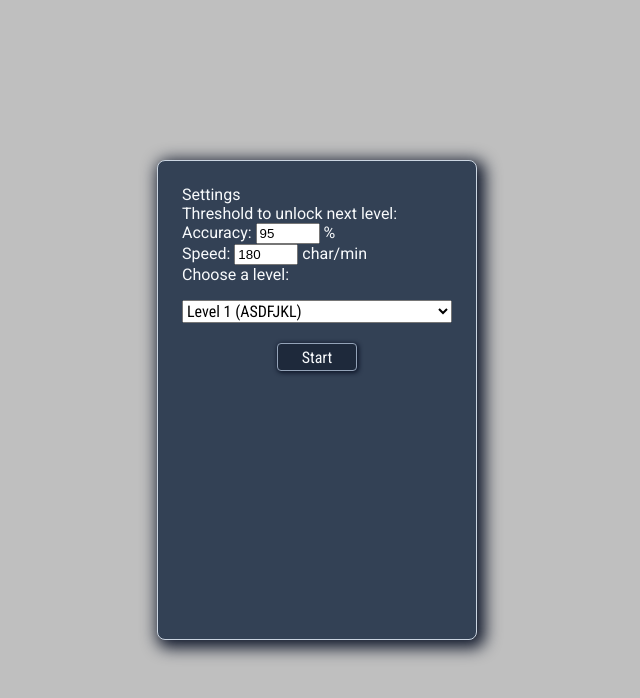
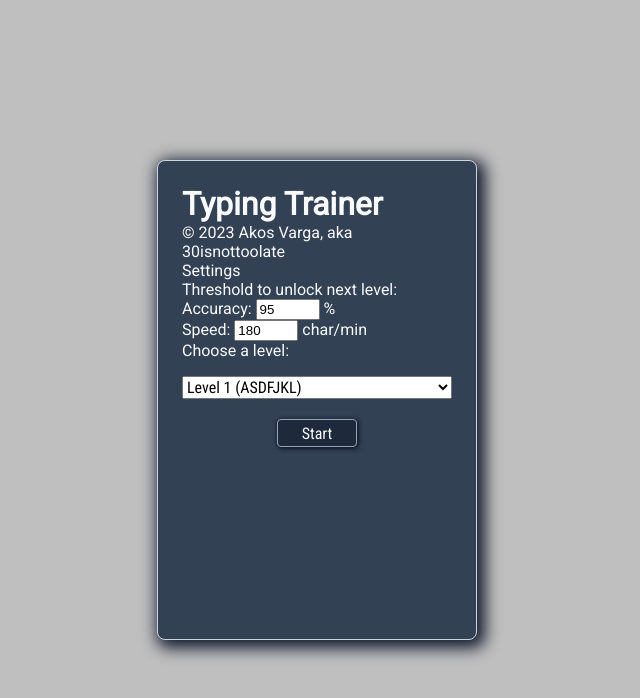
Before and after one commit to 30isnottoolate/typing-trainer, a React app: page / in a window 1280 px wide. Shown: the top 698 px of the page, without its empty margins (323-963 px from the left). Built offline with nearby package versions, Linux system fonts and the light colour scheme.

Commit message:
Add logo to component

```diff
--- a/src/components/LevelMenu.tsx
+++ b/src/components/LevelMenu.tsx
@@ -37,6 +37,10 @@ const LevelMenu: React.FC<LevelMenuProps> = (
     return (
         <div className="menu-screen">
             <div className="menu-box">
+                <div id="logo">
+                    <h1>Typing Trainer</h1>
+                    <span>© {new Date().getFullYear()} Akos Varga, aka 30isnottoolate</span>
+                </div>
                 <p>Settings</p>
                 <p>Threshold to unlock next level:</p>
                 <div>
```
